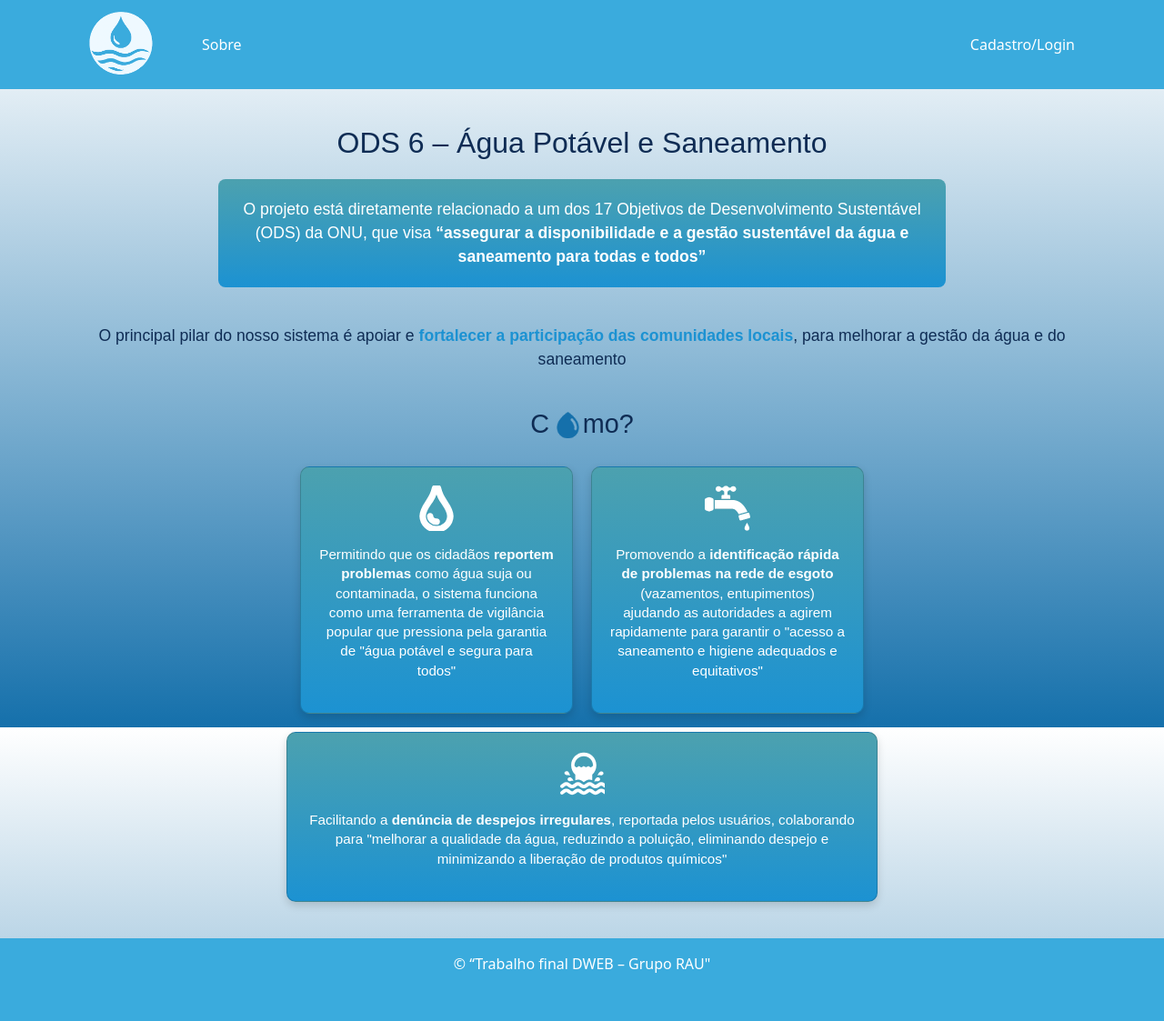
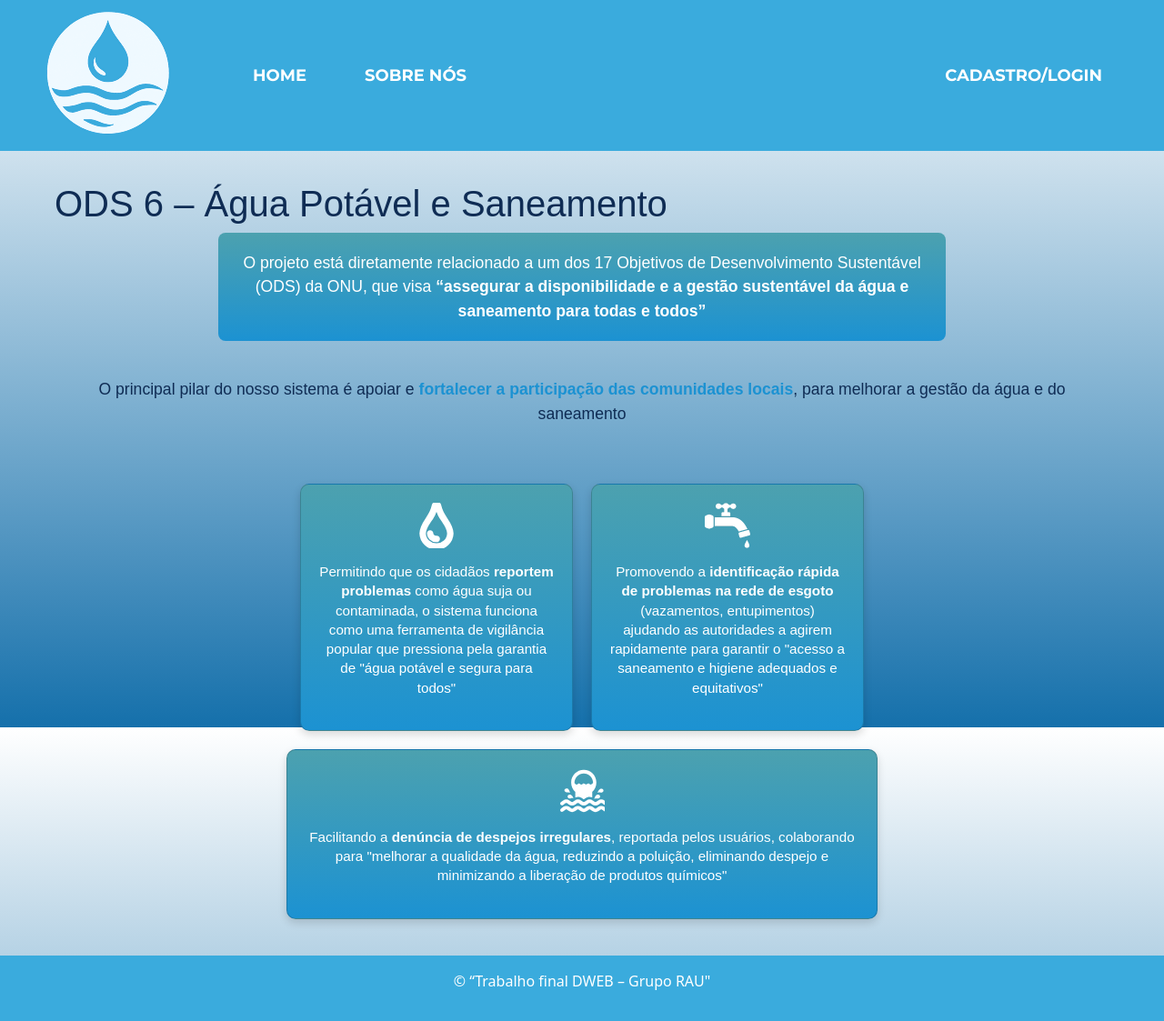
Before and after one commit to pablomontalvao/trabalho-dev-web1, a PHP site: page /pages/sobre.html in a window 1280 px wide. Shown: the whole page at 91% size. Before the commit the page ends 1070 px from the top, so only its background shows below. Run offline with PHP 8.4, Linux system fonts and the light colour scheme.

Commit message:
integração com branch pablo

```diff
--- a/CSS/sobre.css
+++ b/CSS/sobre.css
@@ -4,7 +4,26 @@
 }
 
 .navbar {
-  background-color: #3AABDD !important; /* cor do fundo */
+  background-color: #3AABDD;
+}
+
+.header{
+    background-color: #3AABDD;
+    height: 160px;
+}
+
+.nav-link{
+    color: white;
+    font-family: 'Montserrat';
+    font-size: 18px;
+    font-weight: bold;
+    text-transform: uppercase;
+}
+.nav-link:hover{
+    color:#dfdfdf;
+}
+.nav-link.active{
+    color: white;
 }
 
 
@@ -21,13 +40,6 @@ body {
   padding: 40px 20px;
   font-family: 'Arial', sans-serif;
   color: #0f2c54;
-}
-
-.sobre-header h1 {
-  text-align: center;
-  color: #0f2c54;
-  font-size: 2rem;
-  margin-bottom: 20px;
 }
 
 .sobre-intro {
@@ -65,15 +77,6 @@ body {
   gap: 20px;
 }
 
-.letra-o {
-  display: inline-block;
-  width: 1em;
-  height: 1em;
-  background-image: url("../imagem/gotaAzul.png");
-  background-size: contain;
-  background-repeat: no-repeat;
-  vertical-align: middle;
-}
 
 .card {
   background: linear-gradient(to bottom, #4ca1af, #1c92d2);
--- a/css/cadastro.css
+++ b/css/cadastro.css
@@ -37,7 +37,7 @@ main{
 
 
   background-color: #85daff;
-  background-image: url(../img/fundopaglogin.jpg);
+  background-image: url(../imagem/fundopaglogin.jpg);
   background-size: cover;
   background-position: center;
   background-repeat: no-repeat;
--- a/css/login.css
+++ b/css/login.css
@@ -36,7 +36,7 @@ main{
 
 
   background-color: #85daff;
-  background-image: url(../img/fundopaglogin.jpg);
+  background-image: url(../imagem/fundopaglogin.jpg);
   background-size: cover;
   background-position: center;
   background-repeat: no-repeat;
--- a/pages/sobre.html
+++ b/pages/sobre.html
@@ -1,43 +1,44 @@
-<!doctype html>
+<!DOCTYPE html>
 <html lang="pt-br">
 <head>
-    <meta charset="utf-8">
-    <title>Prova 1</title>
-    <meta name="viewport" content="width=device-width, initial-scale=1">
+  <meta charset="UTF-8">
+  <meta name="viewport" content="width=device-width, initial-scale=1.0">
   <link href="https://cdn.jsdelivr.net/npm/bootstrap@5.3.7/dist/css/bootstrap.min.css" rel="stylesheet" integrity="sha384-LN+7fdVzj6u52u30Kp6M/trliBMCMKTyK833zpbD+pXdCLuTusPj697FH4R/5mcr" crossorigin="anonymous">
-    <script src="https://code.jquery.com/jquery-3.7.1.js" integrity="sha256-eKhayi8LEQwp4NKxN+CfCh+3qOVUtJn3QNZ0TciWLP4=" crossorigin="anonymous"></script>
-    <link rel="stylesheet" href="../CSS/sobre.css">
-
-
+  <link rel="stylesheet" href="../css/sobre.css">
+  <link rel="preconnect" href="https://fonts.googleapis.com">
+  <link rel="preconnect" href="https://fonts.gstatic.com" crossorigin>
+  <link href="https://fonts.googleapis.com/css2?family=Montserrat:ital,wght@0,100..900;1,100..900&display=swap" rel="stylesheet">
+  <title>Sobre nós</title>
 </head>
-  <body style="min-height: 100vh; display: flex; flex-direction: column;">
-  <nav class="navbar navbar-expand-sm navbar-dark bg-dark">
-    <div class="container">
-
-
-      <a class="navbar-brand" href="index.html">
-        <img src="../imagem/RAUlogobranca.png" alt="Logo da Empresa" class="logo">
+<body>
+  <div class="header">
+    <nav class="navbar navbar-expand-lg navbar-custom p-2">
+          <div class="container-fluid">
+              <a class="navbar-brand" href="#">
+                  <img src="../imagem/logobranca.png" alt="Logo da Empresa" class="logo-img">
               </a>
-
 
               <button class="navbar-toggler" type="button" data-bs-toggle="collapse" data-bs-target="#menuNavbar">
               <span class="navbar-toggler-icon"></span>
               </button>
-
               <div class="collapse navbar-collapse" id="menuNavbar">
-        <ul class="navbar-nav ms-3"> <!-- ms-3 dá espaço entre logo e link -->
+                  <ul class="navbar-nav me-auto">
                       <li class="nav-item">
-            <a class="nav-link text-white" href="sobre.html">Sobre</a>
+                          <a class="nav-link px-5" href="inicial.html">Home</a>
+                      </li>
+                      <li class="nav-item">
+                          <a class="nav-link px-3" href="sobre.html">Sobre Nós</a>
                       </li>
                   </ul>
-
-        <!-- Botão de login alinhado à direita -->
-        <div class="ms-auto">
-          <a class="nav-link text-white px-3" href="teladeLogin.html">Cadastro/Login</a>
-        </div>
+                  <ul class="navbar-nav">
+                      <li class="nav-item">
+                          <a class="nav-link px-5" href="loginpage.html">Cadastro/Login</a>
+                      </li>
+                  </ul>
               </div>
           </div>
     </nav>
+  </div>
 
   <main class="sobre-nos" style="flex: 1 0 auto;">
   <section class="sobre-header">
@@ -56,11 +57,11 @@
   </section>
 
   <section class="sobre-como">
-    <h2>C <span class="letra-o"></span>mo?</h2>
+    <img src="" alt="">
     <div class="cards-container">
       <div class="card">
         <div class="icon">
-          <img src="../imagem/drop-svgrepo-com.svg" alt="Ícone gota d'água">
+          <img src="../imagem/gotaicon.svg" alt="Ícone gota d'água">
         </div>
         <p>
           Permitindo que os cidadãos <strong>reportem problemas</strong> como água suja ou contaminada,
@@ -70,7 +71,7 @@
 
       <div class="card">
         <div class="icon">
-          <img src="../imagem/faucet-7-svgrepo-com (1) 1.png" alt="Ícone torneira">
+          <img src="../imagem/torneiraicon.png" alt="Ícone torneira">
         </div>
         <p>
           Promovendo a <strong>identificação rápida de problemas na rede de esgoto</strong> (vazamentos, entupimentos)
@@ -80,7 +81,7 @@
 
       <div class="card card-bottom">
         <div class="icon">
-          <img src="../imagem/river-and-lake-sewage-outlet-svgrepo-com.svg" alt="Ícone ondas">
+          <img src="../imagem/esgotoicon.svg" alt="Ícone ondas">
         </div>
         <p>
           Facilitando a <strong>denúncia de despejos irregulares</strong>, reportada pelos usuários, colaborando para "melhorar a qualidade da água, reduzindo a poluição, eliminando despejo e minimizando a liberação de produtos químicos"
@@ -94,8 +95,6 @@
   <footer class="custom-footer text-center py-3 mt-auto w-100">
     <p>&copy; “Trabalho final DWEB – Grupo RAU"</p>
   </footer>
-
-  <script src="https://cdn.jsdelivr.net/npm/bootstrap@5.3.3/dist/js/bootstrap.bundle.min.js" crossorigin="anonymous"></script>
 </body>
-
+<script src="https://cdn.jsdelivr.net/npm/bootstrap@5.3.7/dist/js/bootstrap.bundle.min.js" integrity="sha384-ndDqU0Gzau9qJ1lfW4pNLlhNTkCfHzAVBReH9diLvGRem5+R9g2FzA8ZGN954O5Q" crossorigin="anonymous"></script>
 </html>
```
Also changed, not shown: CSS/index.css (+19 -1 lines), pages/cadastropage.html (added, +84 -0 lines), pages/inicial.html (renamed from loginpage.html, +21 -27 lines), pages/loginpage.html (renamed from cadastropage.html, +19 -31 lines), imagem/comoimg.png (added), imagem/esgotoicon.svg (renamed from imagem/river-and-lake-sewage-outlet-svgrepo-com.svg), imagem/fundopaglogin.jpg (renamed from img/fundopaglogin.jpg), imagem/gotaicon.svg (renamed from imagem/drop-svgrepo-com.svg), imagem/logobranca.png (renamed from img/logobranca.png), imagem/pegada-hidrica.jpg (deleted), imagem/torneiraicon.png (renamed from imagem/faucet-7-svgrepo-com (1) 1.png). Lines whose indentation alone changed are shown as unchanged.
